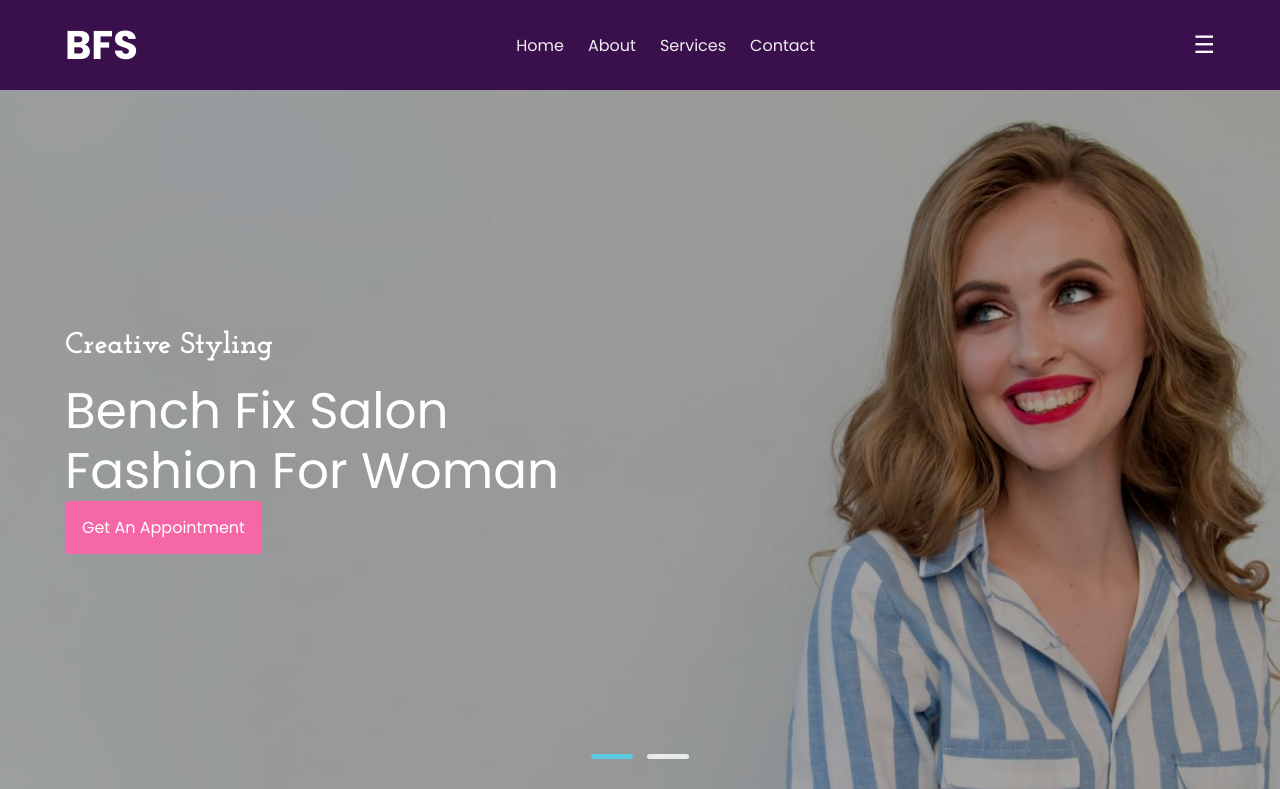
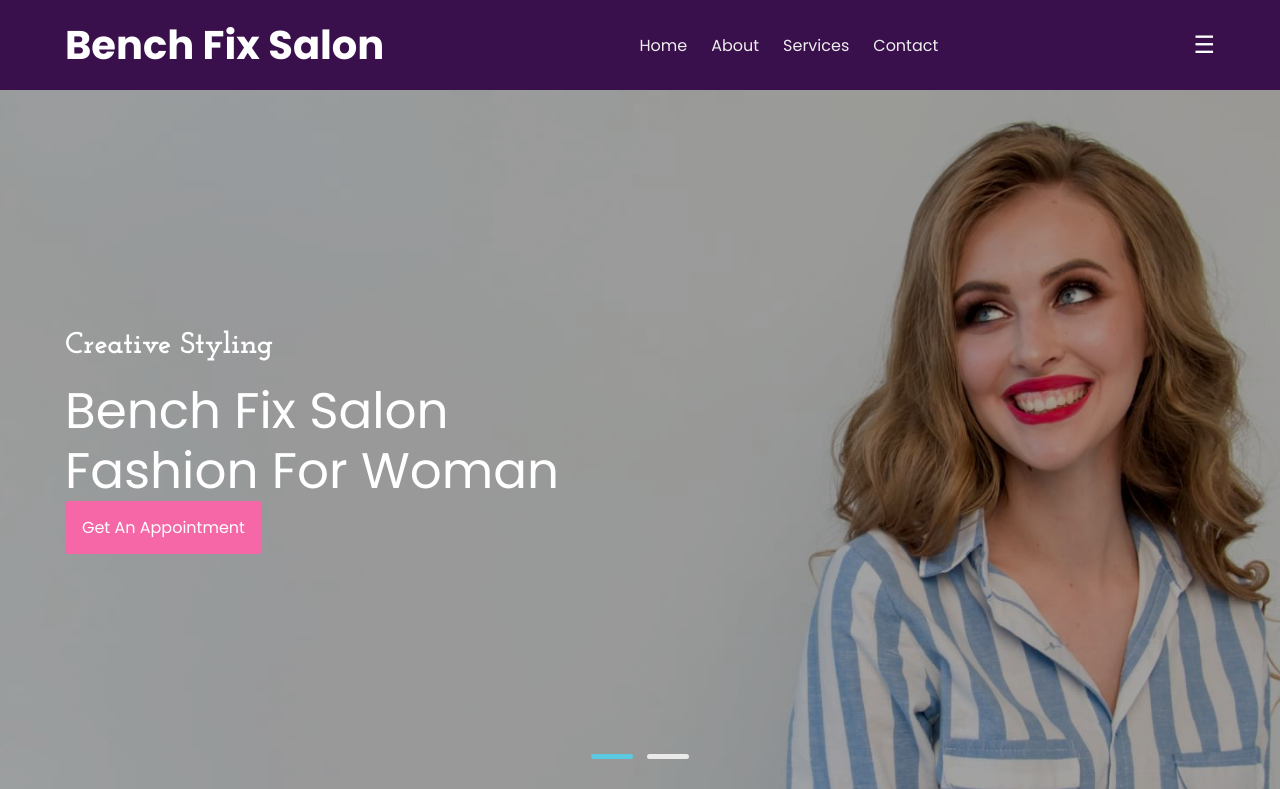
Before and after one commit to Leoskieee/Bench-Fix-Salon, a PHP site: page /index.php in a window 1280 px wide. Shown: the top 789 px of the page. Run offline with PHP 8.4, Linux system fonts and the light colour scheme; a user stored in the database is signed in; data comes from the database, SQL or seed files in the repository; data that the repository does not hold is empty.

Commit message:
fix: change logo name

```diff
--- a/bfs/includes/header.php
+++ b/bfs/includes/header.php
@@ -64,7 +64,7 @@
         <div class="container">
         <nav class="navbar navbar-expand-lg navbar-light">
             <h1><a class="navbar-brand" href="index.php"> <!--<span class="fa fa-line-chart" aria-hidden="true"></span> -->
-            BFS
+            Bench Fix Salon
             </a></h1>
             <button class="navbar-toggler bg-gradient collapsed" type="button" data-toggle="collapse"
                 data-target="#navbarNav" aria-controls="navbarNav" aria-expanded="false"
```
